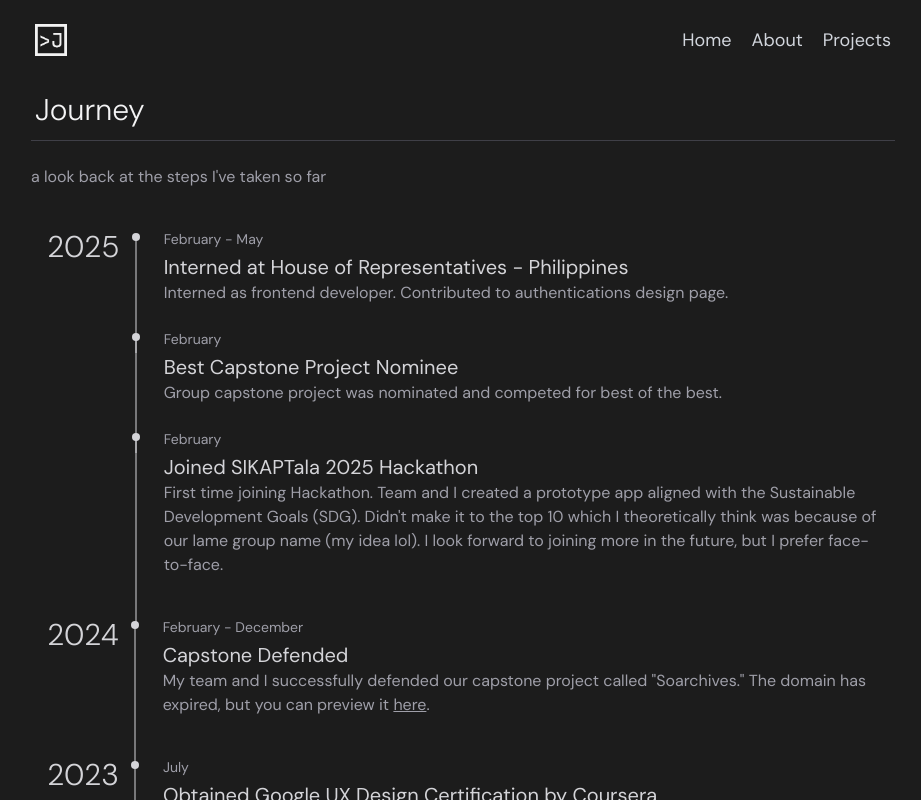
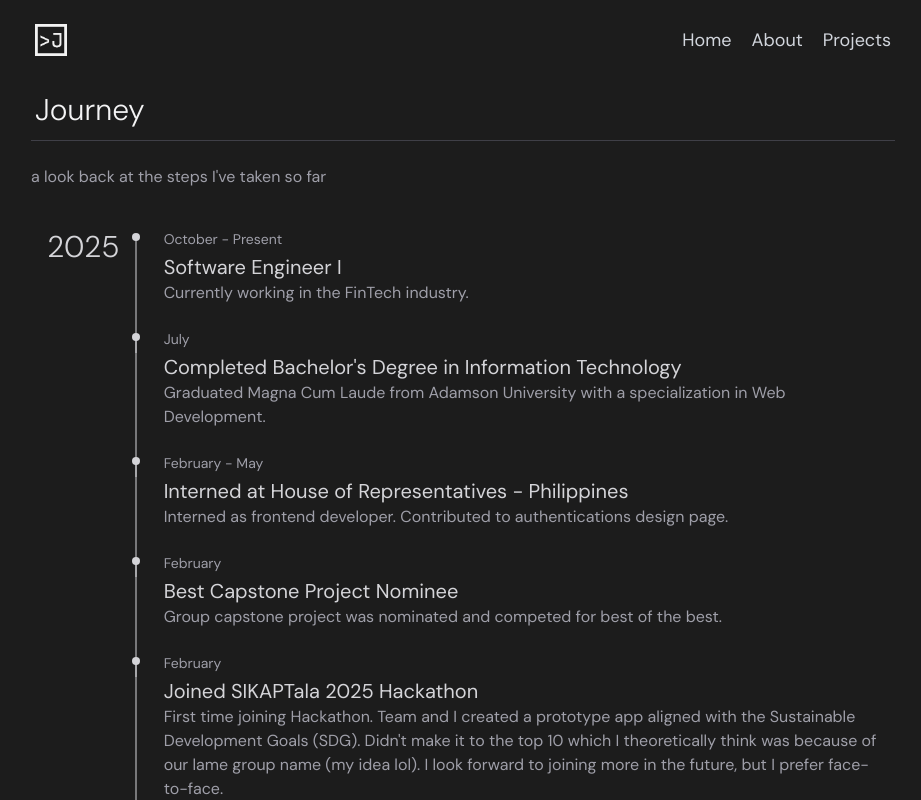
Before and after one commit to yinscript/jenny-marinay, a React (Vite) app: page /journey in a window 1280 px wide. Shown: the top 800 px of the page, without its empty margins (177-1098 px from the left). Built offline with nearby package versions, Linux system fonts and the light colour scheme.

Commit message:
update journey

```diff
--- a/src/data/journeyData.js
+++ b/src/data/journeyData.js
@@ -2,6 +2,16 @@ const journeyData = [
     {
         year: 2025,
         events: [
+            {
+                month: 'October - Present',
+                title: 'Software Engineer I',
+                description: 'Currently working in the FinTech industry.',
+            },
+            {
+                month: 'July',
+                title: "Completed Bachelor's Degree in Information Technology",
+                description: 'Graduated Magna Cum Laude from Adamson University with a specialization in Web Development.',
+            },
             {
                 month: 'February - May',
                 title: 'Interned at House of Representatives - Philippines',
```
